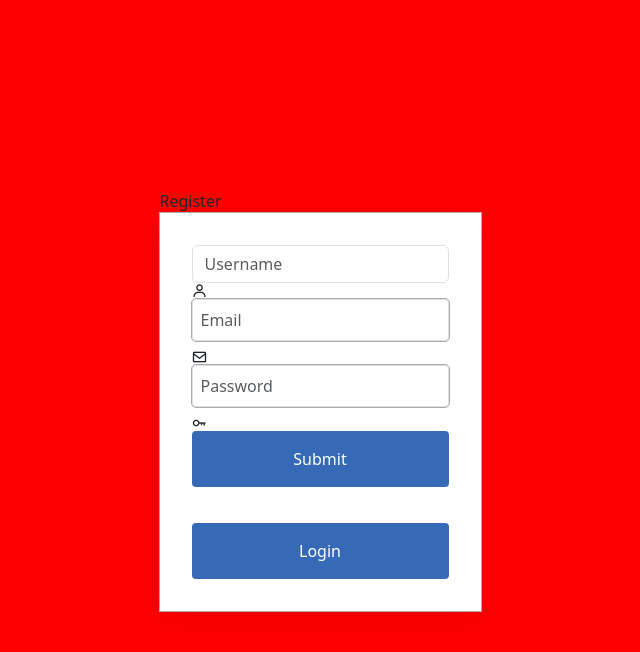
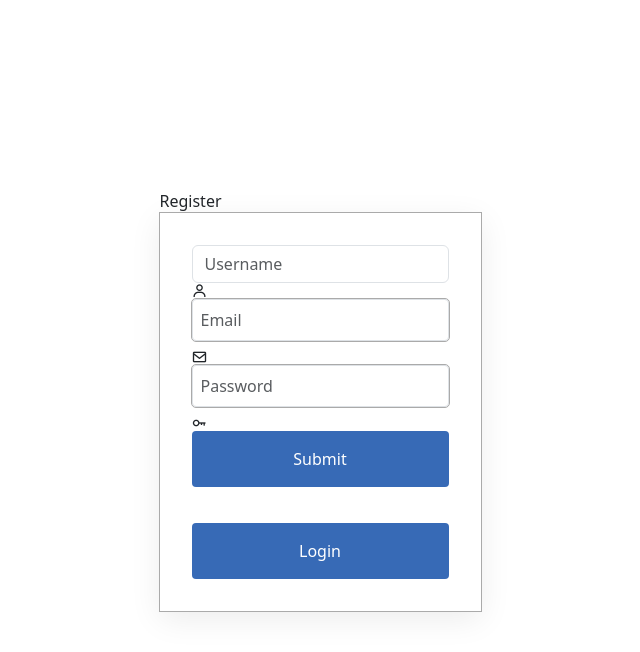
Before and after one commit to HadiansyahR/PraktikumRPL, a PHP site: page /register.html in a window 1280 px wide. Shown: the top 652 px of the page, without its empty margins (320-960 px from the left). Run offline with PHP 8.4, Linux system fonts and the light colour scheme.

Commit message:
menghilangkan kelap kelip

```diff
--- a/css/style.css
+++ b/css/style.css
@@ -23,7 +23,7 @@ body {
 
 }
 
-@-webkit-keyframes change-color {
+/* @-webkit-keyframes change-color {
   0% {
     background: red;
   }
@@ -57,7 +57,7 @@ body {
   100% {
     background: red;
   }
-}
+} */
 
 article,
 aside,
```
